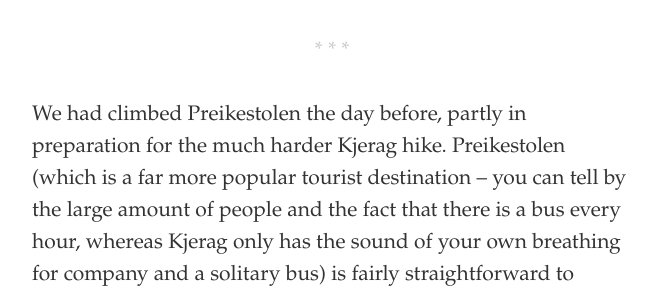
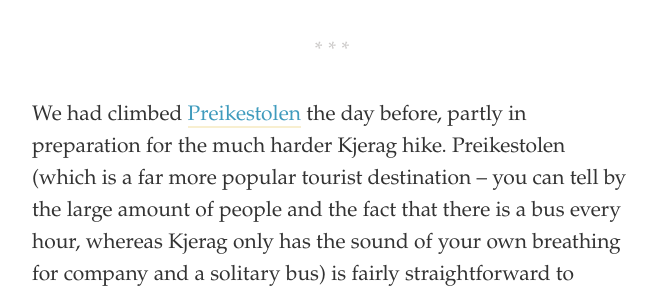
Before and after one commit to spinningarrow/blog.sahil.me, a Jekyll site: the page built from _posts/2013-12-27-far-over-the-misty-mountains-cold.md, in a window 1280 px wide and 900 px high, scrolled down 2044 px. Shown: the part 155-449 px from the top of the window, without its empty margins (308-964 px from the left). Built offline with Jekyll 4.4.1, drawn with Linux system fonts in a browser that asks for light colours; nearby versions of some CDN libraries; some web fonts are replaced; comment, search, counter and statistics services are not loaded; some of the changed text lies outside the part shown.

Commit message:
Update "Far over the misty mountains cold"
* Added wiki links to the places mentioned

```diff
--- a/_posts/2013-12-27-far-over-the-misty-mountains-cold.md
+++ b/_posts/2013-12-27-far-over-the-misty-mountains-cold.md
@@ -6,11 +6,11 @@
 ---
 Out of breath and time, Alessio and I sprinted towards the bus on the other side of the road. That is to say that I, with what can only be a rather Indian obliviousness to zebra crossings, cut across the middle of the road, while Alessio patiently waited for vehicles to pass by.
 
-A hurried transaction of two tickets followed at the steps of the bus (they didn't accept cards, contrary to the Stavanger Tourist Information guide's confident insistence from the day before). Fortunately, we had just enough crowns (what a lovely name for a currency!) between us and we hurried in.
+A hurried transaction of two tickets followed at the steps of the bus (they didn't accept cards, contrary to the [Stavanger][] Tourist Information guide's confident insistence from the day before). Fortunately, we had just enough crowns (what a lovely name for a currency!) between us and we hurried in.
 
 There were about thirty people seated inside – ranging from slightly to significantly older than the two of us. I noticed a group of Chinese people to one side, containing a coat-adorned man who looked like his business trip had been changed to a hiking one at the last minute.
 
-As the bus started, I found myself wondering how he planned to climb Kjerag in those patent leathers.
+As the bus started, I found myself wondering how he planned to climb [Kjerag][] in those patent leathers.
 
 ***
 
@@ -35,7 +35,7 @@
 
 ***
 
-We had climbed Preikestolen the day before, partly in preparation for the much harder Kjerag hike. Preikestolen (which is a far more popular tourist destination – you can tell by the large amount of people and the fact that there is a bus every hour, whereas Kjerag only has the sound of your own breathing for company and a solitary bus) is fairly straightforward to climb. It is a little steep in places, but they have steps hewn out of the rock for the most part.
+We had climbed [Preikestolen][] the day before, partly in preparation for the much harder Kjerag hike. Preikestolen (which is a far more popular tourist destination – you can tell by the large amount of people and the fact that there is a bus every hour, whereas Kjerag only has the sound of your own breathing for company and a solitary bus) is fairly straightforward to climb. It is a little steep in places, but they have steps hewn out of the rock for the most part.
 
 Kjerag, on the other hand, is known to be a lot steeper and harder (though the hike isn't much longer).
 
@@ -69,7 +69,7 @@
 
 ***
 
-The Kjeragbolten.
+The [Kjeragbolten][].
 
 <figure>
 	<a rel="lightbox" href="http://farm6.staticflickr.com/5546/11598380844_5ee5edd73b_h.jpg">
```
Also changed, not shown: other parts of _posts/2013-12-27-far-over-the-misty-mountains-cold.md (+5 -0 lines).
